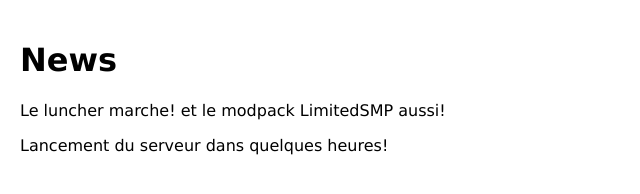
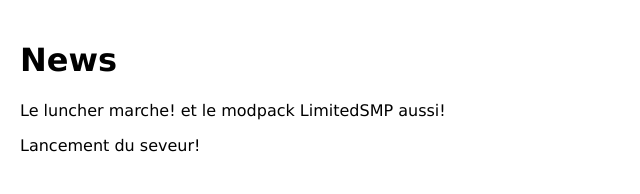
Before and after one commit to PEgamesYT/pegamesyt.github.io, a plain HTML site: page limitedsmp/news.html in a window 1280 px wide. Shown: the whole page, without its empty margins (0-640 px from the left). Drawn offline with Linux system fonts and the light colour scheme.

Commit message:
Update news.html

```diff
--- a/limitedsmp/news.html
+++ b/limitedsmp/news.html
@@ -16,6 +16,6 @@
 <!-- Note: Java's web renderer is pretty bad so you cannot get too fancy -->
 <h1>News</h1>
 <p>Le luncher marche! et le modpack LimitedSMP aussi!</p>
-<p>Lancement du serveur dans quelques heures!</p>
+<p>Lancement du seveur!</p>
 </body>
 </html>
```
